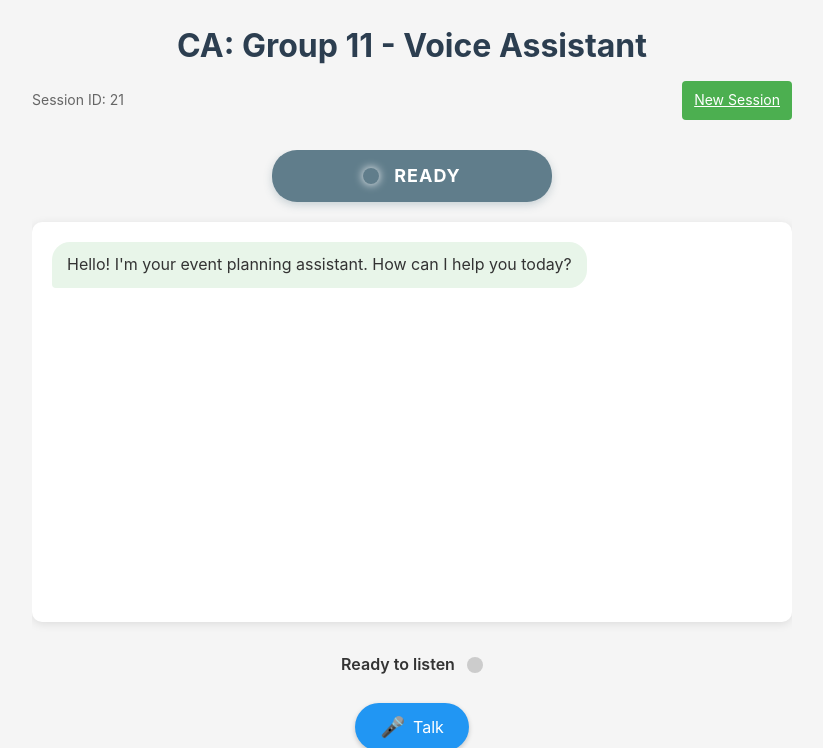
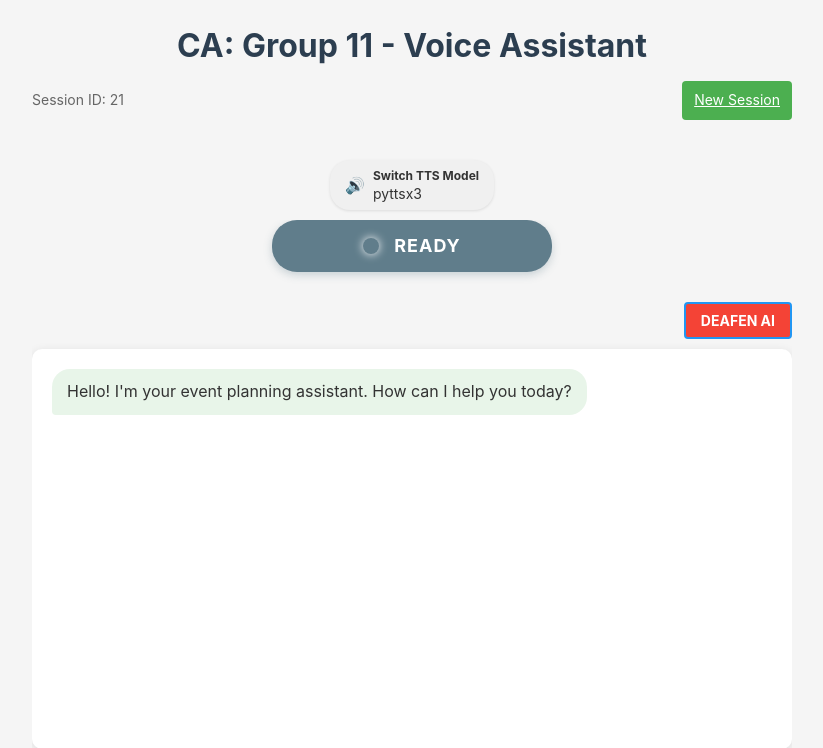
Before and after one commit to Neel738/ca-11-2, a Flask app: page / in a window 1280 px wide. Shown: the top 748 px of the page, without its empty margins (228-1051 px from the left). Run offline with Flask 3, Linux system fonts and the light colour scheme; data comes from the database, SQL or seed files in the repository; some libraries are stand-ins or nearby versions.

Commit message:
Added automatic deafening, as well as manual deafening for the stubborn bots, new TTS for more humane experiments, and so much more!

```diff
--- a/app.py
+++ b/app.py
@@ -93,6 +93,18 @@ def information():
             return render_template('information.html', error="Invalid password", authenticated=False)
 
     return render_template('information.html', authenticated=False)
+
+@app.route('/tts/engine', methods=['GET'])
+def get_tts_engine():
+    """Get the current TTS engine"""
+    engine = assistant_responder.get_tts_engine()
+    return {'engine': engine}
+
+@app.route('/tts/engine/<engine_name>', methods=['POST'])
+def set_tts_engine(engine_name):
+    """Switch TTS engine"""
+    result = assistant_responder.set_tts_engine(engine_name)
+    return result
 
 @socketio.on('connect')
 def handle_connect():
--- a/requirements.txt
+++ b/requirements.txt
@@ -43,7 +43,9 @@ pydantic_core==2.33.0
 python-dotenv==1.0.0
 python-engineio==4.11.2
 python-socketio==5.10.0
-pyttsx3==2.7
+pyttsx3==2.98
+kokoro>=0.9.2
+sounddevice
 regex==2024.11.6
 requests==2.32.3
 simple-websocket==1.1.0
--- a/speechrecognition.py
+++ b/speechrecognition.py
@@ -5,6 +5,7 @@ import tempfile
 import soundfile as sf
 import os
 from flask_socketio import emit
+
 
 class SpeechRecognizer:
     """Speech recognition handler using OpenAI's Whisper model"""
--- a/static/css/styles.css
+++ b/static/css/styles.css
@@ -484,3 +484,86 @@ main {
         width: 100%;
     }
 }
+
+/* TTS Controls */
+.tts-controls {
+    display: flex;
+    justify-content: center;
+    margin: 10px 0;
+}
+
+.tts-toggle-btn {
+    display: flex;
+    align-items: center;
+    background-color: #f0f0f0;
+    color: #333;
+    border: none;
+    border-radius: 20px;
+    padding: 8px 15px;
+    font-size: 14px;
+    cursor: pointer;
+    transition: all 0.3s ease;
+    box-shadow: 0 1px 3px rgba(0, 0, 0, 0.1);
+}
+
+.tts-btn-content {
+    display: flex;
+    flex-direction: column;
+    text-align: left;
+}
+
+.tts-btn-label {
+    font-size: 12px;
+    font-weight: bold;
+    margin-bottom: 2px;
+}
+
+#tts-engine-text {
+    font-size: 14px;
+}
+
+.tts-toggle-btn.kokoro {
+    background-color: #4CAF50;
+    color: white;
+}
+
+.tts-toggle-btn:hover {
+    opacity: 0.9;
+}
+
+.tts-toggle-btn:disabled {
+    opacity: 0.6;
+    cursor: not-allowed;
+}
+
+#tts-icon {
+    margin-right: 8px;
+    font-size: 16px;
+}
+
+/* Deafen Button Styles */
+.deafen-controls {
+    display: flex;
+    justify-content: flex-end;
+    margin: 10px 0;
+}
+
+.deafen-button {
+    background-color: #F44336;
+    color: white;
+    border: 2px solid #2196F3;
+    border-radius: 4px;
+    padding: 8px 15px;
+    font-size: 14px;
+    font-weight: bold;
+    cursor: pointer;
+    transition: background-color 0.3s ease;
+}
+
+.deafen-button.deafened {
+    background-color: #4CAF50;
+}
+
+.deafen-button:hover {
+    opacity: 0.9;
+}
--- a/static/js/app.js
+++ b/static/js/app.js
@@ -11,6 +11,7 @@ document.addEventListener('DOMContentLoaded', () => {
     const debugToggle = document.getElementById('debug-toggle');
     const sessionId = document.getElementById('session-id').textContent;
     const statusBadge = document.getElementById('status-badge');
+    const deafenButton = document.getElementById('deafen-button');
 
     // App state
     let isRecording = false;
@@ -25,6 +26,62 @@ document.addEventListener('DOMContentLoaded', () => {
     let currentTranscriptionMessage = null;
     let isThinking = false;
     let currentStatus = 'ready';
+    let isTtsPlaying = false;
+    let isAIDeafened = false;
+
+    const ttsToggleBtn = document.getElementById('tts-toggle-btn');
+    const ttsEngineText = document.getElementById('tts-engine-text');
+    let currentTtsEngine = 'pyttsx3';
+
+    // Initialize TTS button state
+    fetch('/tts/engine')
+        .then(response => response.json())
+        .then(data => {
+            currentTtsEngine = data.engine;
+            updateTtsButtonState();
+        })
+        .catch(error => console.error('Error fetching TTS engine:', error));
+
+    ttsToggleBtn.addEventListener('click', function() {
+        // Determine which engine to switch to
+        const newEngine = currentTtsEngine === 'pyttsx3' ? 'kokoro' : 'pyttsx3';
+
+        // Disable button during switch
+        ttsToggleBtn.disabled = true;
+        ttsEngineText.textContent = `Switching...`;
+
+        // Call API to switch engine
+        fetch(`/tts/engine/${newEngine}`, {
+            method: 'POST',
+        })
+        .then(response => response.json())
+        .then(data => {
+            if (data.success) {
+                currentTtsEngine = data.engine;
+                addDebugInfo('tts_engine_switch', data);
+            } else {
+                addDebugInfo('tts_engine_switch_failed', data);
+                console.warn('Failed to switch TTS engine:', data.message);
+            }
+            updateTtsButtonState();
+        })
+        .catch(error => {
+            console.error('Error switching TTS engine:', error);
+            updateTtsButtonState();
+        });
+    });
+
+    function updateTtsButtonState() {
+        ttsToggleBtn.disabled = false;
+        ttsEngineText.textContent = currentTtsEngine;
+
+        // Toggle button styling based on current engine
+        if (currentTtsEngine === 'kokoro') {
+            ttsToggleBtn.classList.add('kokoro');
+        } else {
+            ttsToggleBtn.classList.remove('kokoro');
+        }
+    }
 
     // Initialize debug panel toggle
     debugToggle.addEventListener('click', () => {
@@ -244,13 +301,51 @@ document.addEventListener('DOMContentLoaded', () => {
             }
         });
 
-        socket.on('tts_audio', (data) => {
+    socket.on('tts_audio', (data) => {
             console.log('Received tts_audio event', data);
+
+            // Enable the flag to temporarily pause sending audio data
+            isTtsPlaying = true;
+            addDebugInfo('tts_playback', { status: 'started', listening: 'paused' });
+
             // Create a Blob from the binary data (assuming WAV format)
             const blob = new Blob([data], { type: 'audio/wav' });
             const url = URL.createObjectURL(blob);
             const audioElement = new Audio(url);
-            audioElement.play().catch(err => console.error("Audio playback error:", err));
+
+            // Track if audio ended naturally
+            let audioEndedNaturally = false;
+
+            // Resume sending audio after playback completes
+            audioElement.onended = () => {
+                if (!audioEndedNaturally) {
+                    audioEndedNaturally = true;
+                    isTtsPlaying = false;
+                    console.log('TTS playback ended, resuming audio capture');
+                    addDebugInfo('tts_playback', { status: 'ended', listening: 'resumed' });
+                }
+            };
+
+            // Fallback timeout in case onended doesn't fire
+            audioElement.play().then(() => {
+                // Use audio duration if available, otherwise default to 10 seconds
+                let timeout = 10000; // Default timeout
+                if (audioElement.duration && !isNaN(audioElement.duration)) {
+                    timeout = (audioElement.duration * 1000) + 500; // Duration + buffer
+                }
+                setTimeout(() => {
+                    if (!audioEndedNaturally) {
+                        audioEndedNaturally = true;
+                        isTtsPlaying = false;
+                        console.log('TTS playback timeout reached, resuming audio capture');
+                        addDebugInfo('tts_playback', { status: 'timeout', listening: 'resumed' });
+                    }
+                }, timeout);
+            }).catch(err => {
+                console.error("Audio playback error:", err);
+                isTtsPlaying = false; // Reset flag on error
+                addDebugInfo('tts_playback', { status: 'error', error: err.message });
+            });
         });
 
         socket.on('debug', (data) => {
@@ -375,7 +470,8 @@ document.addEventListener('DOMContentLoaded', () => {
             processorNode = audioContext.createScriptProcessor(4096, 1, 1);
 
             processorNode.onaudioprocess = (e) => {
-                if (!isRecording) return;
+                // Sometimes just don't give the audio to the backend
+                if (!isRecording || isTtsPlaying || isAIDeafened) return;
 
                 // Convert audio data to Float32Array
                 const inputData = e.inputBuffer.getChannelData(0);
@@ -460,8 +556,23 @@ document.addEventListener('DOMContentLoaded', () => {
         }
     }
 
+    function toggleDeafenAI() {
+        isAIDeafened = !isAIDeafened;
+
+        if (isAIDeafened) {
+            deafenButton.textContent = 'UNDEAFEN AI';
+            deafenButton.classList.add('deafened');
+            addDebugInfo('ai_deafened', { status: 'deafened' });
+        } else {
+            deafenButton.textContent = 'DEAFEN AI';
+            deafenButton.classList.remove('deafened');
+            addDebugInfo('ai_undeafened', { status: 'normal' });
+        }
+    }
+
     // Event listeners
     micButton.addEventListener('click', toggleRecording);
+    deafenButton.addEventListener('click', toggleDeafenAI);
 
     // Initialize socket connection
     connectSocket();
--- a/templates/index.html
+++ b/templates/index.html
@@ -169,10 +169,24 @@
             </div>
         </header>
 
+        <div class="tts-controls">
+            <button id="tts-toggle-btn" class="tts-toggle-btn">
+                <span id="tts-icon">🔊</span>
+                <div class="tts-btn-content">
+                    <span class="tts-btn-label">Switch TTS Model</span>
+                    <span id="tts-engine-text">pyttsx3</span>
+                </div>
+            </button>
+        </div>
+
         <main>
             <!-- Prominent Status Display -->
             <div class="prominent-status" id="prominent-status">
                 <div class="status-badge" id="status-badge">Ready</div>
+            </div>
+
+            <div class="deafen-controls">
+                <button id="deafen-button" class="deafen-button">DEAFEN AI</button>
             </div>
 
             <div class="chat-container" id="chat-container">
```
Also changed, not shown: assistant_responses.py (+108 -70 lines).
